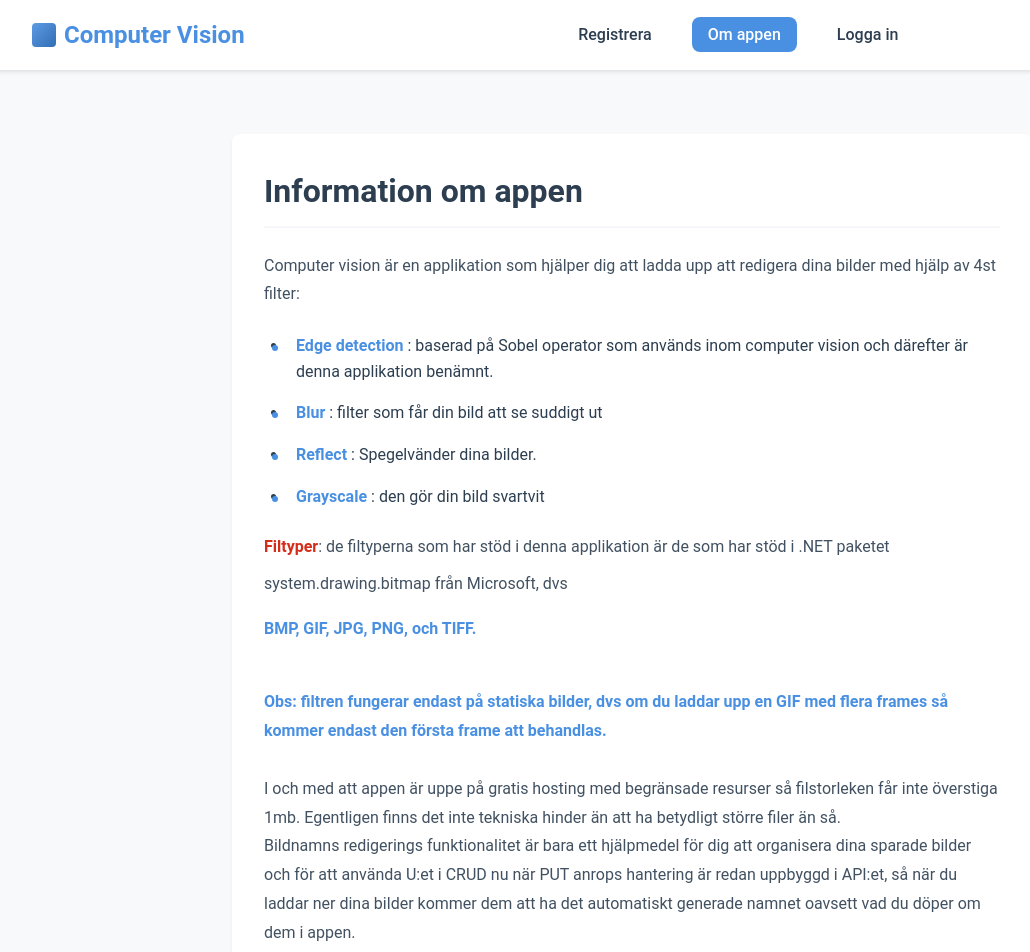
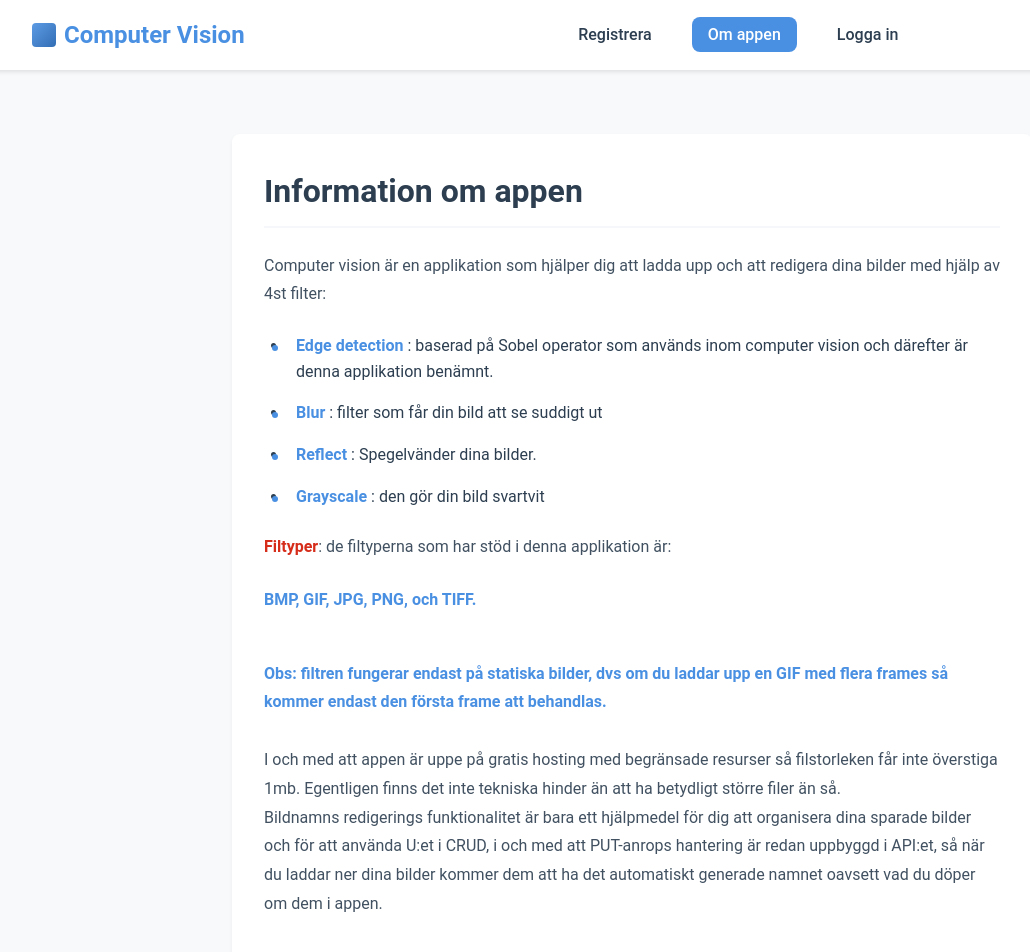
Before and after one commit to Himoazo/filters, an Angular app: page /about in a window 1280 px wide. Shown: the top 952 px of the page, without its empty margins (8-1038 px from the left). Built offline with nearby package versions, Linux system fonts and the light colour scheme.

Commit message:
Spell check About

```diff
--- a/src/app/main/about/about.component.html
+++ b/src/app/main/about/about.component.html
@@ -1,7 +1,7 @@
 <div class="about">
     <h2>Information om appen</h2>
     <p>
-        Computer vision är en applikation som hjälper dig att ladda upp att redigera dina bilder med hjälp av 4st filter:
+        Computer vision är en applikation som hjälper dig att ladda upp och att redigera dina bilder med hjälp av 4st filter:
      </p>
        <ul>
         <li> <strong>Edge detection</strong>: baserad på Sobel operator som används inom computer vision och därefter är denna applikation benämnt.</li>
@@ -12,8 +12,7 @@
 
 
     <p>
-        <strong>Filtyper</strong>: de filtyperna som har stöd i denna applikation är de som har stöd i .NET paketet system.drawing.bitmap från
-        Microsoft, dvs <strong>BMP, GIF, JPG, PNG, och TIFF.</strong> <br>
+        <strong>Filtyper</strong>: de filtyperna som har stöd i denna applikation är: <strong>BMP, GIF, JPG, PNG, och TIFF.</strong> <br>
         <strong>
             Obs: filtren fungerar endast på statiska bilder, dvs om du laddar upp en GIF med flera frames så kommer endast den
             första frame att behandlas.
@@ -21,7 +20,7 @@
         I och med att appen är uppe på gratis hosting med begränsade resurser så filstorleken får inte överstiga 1mb.
         Egentligen finns det inte tekniska hinder än att ha betydligt större filer än så. <br>
         Bildnamns redigerings funktionalitet är bara ett hjälpmedel för dig att organisera dina sparade bilder och för att
-        använda U:et i CRUD nu när PUT anrops hantering är redan uppbyggd i API:et, så när du laddar ner dina bilder kommer
+        använda U:et i CRUD, i och med att PUT-anrops hantering är redan uppbyggd i API:et, så när du laddar ner dina bilder kommer
         dem att ha det automatiskt generade namnet oavsett vad du döper om dem i appen.
     </p>
 </div>
```
